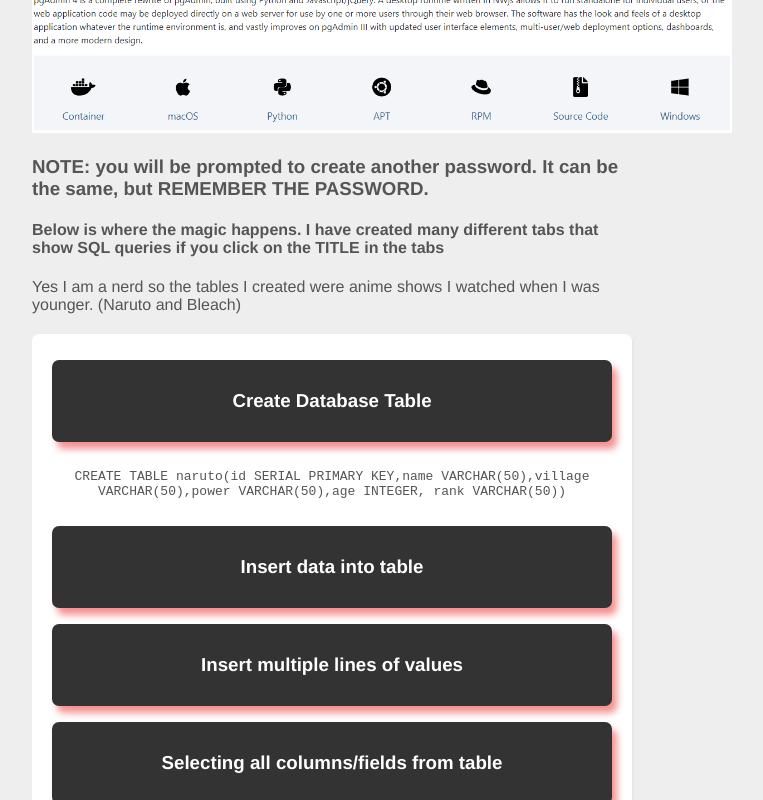
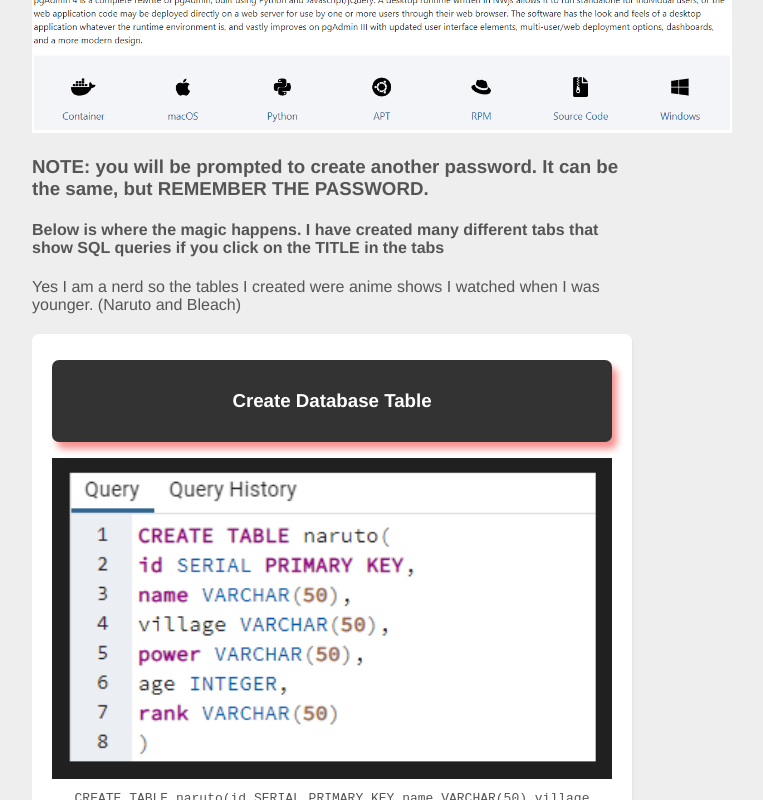
Before and after one commit to tranielmp8/VUE_SQL, a Vue app: page / in a window 1280 px wide. Both pictures are taken after a click on the element "Create Database Table". Shown: the part 1134-1934 px from the top of the page, without its empty margins (308-1071 px from the left). Built offline with nearby package versions, Linux system fonts and the light colour scheme.

Commit message:
adding images to posts

```diff
--- a/src/components/DataList.vue
+++ b/src/components/DataList.vue
@@ -4,13 +4,13 @@
       <h3 @click="showDetails = !showDetails"> {{ post.title }} </h3>
     </div>
     <div v-if="showDetails" class="details">
+      <img :src="post.img" alt="">
       <code> {{ post.code }} </code>
     </div>
   </div>
 </template>
 
 <script>
-
 import { ref } from 'vue'
   export default {
     props: ['post'],
--- a/src/pages/Home.vue
+++ b/src/pages/Home.vue
@@ -21,17 +21,20 @@ import { ref } from 'vue';
       const posts = ref([
       {
       "id": 1,
+      "img": "./src/assets/images/create_table.png",
       "title": "Create Database Table",
       "code": "CREATE TABLE naruto(id SERIAL PRIMARY KEY,name VARCHAR(50),village VARCHAR(50),power VARCHAR(50),age INTEGER, rank VARCHAR(50))"
       },
       {
         "id": 2,
+        "img": "./src/assets/images/insert1.png",
         "title": "Insert data into table",
         "code": "INSERT INTO naruto(name, village, power, age, rank)values ('naruto','leaf','shadow clone',12,'genin')"
       },
       {
       "id": 3,
       "title": "Insert multiple lines of values",
+      "img": "./src/assets/images/insert2.png",
       "code": "INSERT INTO naruto(name, village, power, age, rank)\nvalues\n('jiraiya', 'leaf', 'rasengan', 50, 'sage'),\n('sakura', 'leaf', 'creation rebirth', 12, 'genin'),\n('gaara', 'sand', 'sand binding coffin', 12, 'jinchuriki'),\n('kankuro', 'sand', 'salamander', 12, 'genin'),\n('temari', 'sand', 'dust wind technique', 12, 'genin'),\n('zabuza', 'mist', 'water prison technique', 26, 'anbu'),\n('kisame', 'mist', 'five feeding sharks', 29, 'jounin'),\n('killer bee', 'cloud', 'tailed beast ball', 36, 'jinchuriki'),\n('darui', 'cloud', 'black panther', 26, 'jounin')"
       },
       {
```
Also changed, not shown: src/assets/images/insert1.png (added), src/assets/images/insert2.png (added).
